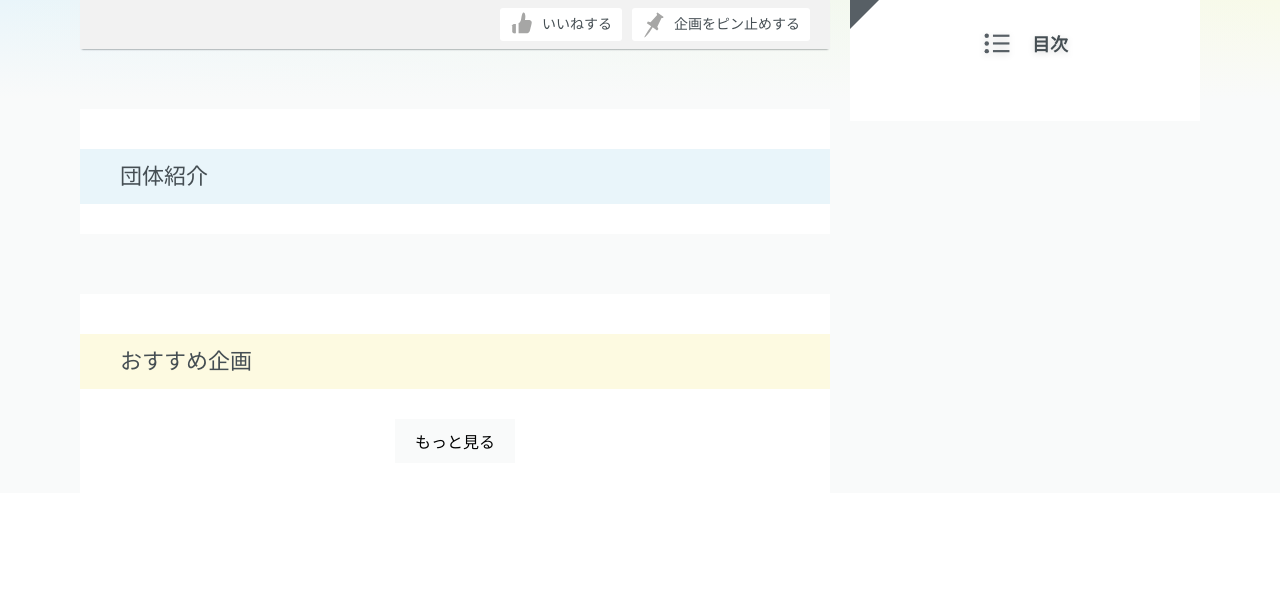
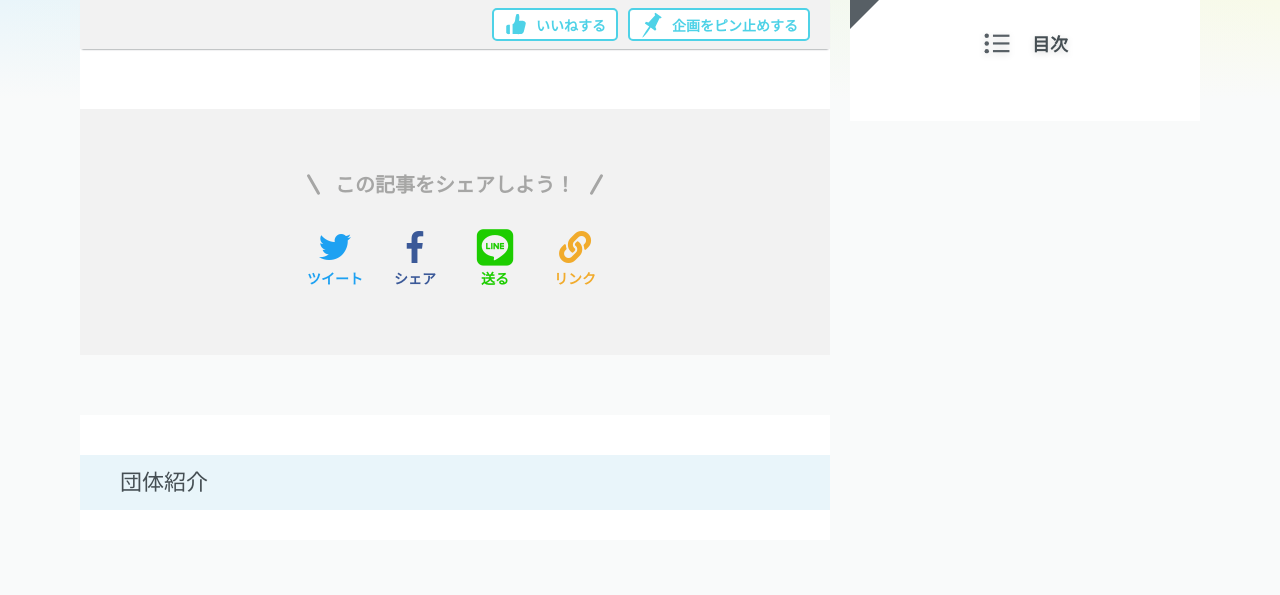
Before and after one commit to Rikoten/site2020, a PHP site: page /event/index.html in a window 1280 px wide. Shown: the part 601-1196 px from the top of the page. Before the commit the page ends 1051 px from the top, so only its background shows below. Run offline with PHP 8.4, Linux system fonts and the light colour scheme; some libraries are stand-ins or nearby versions.

Commit message:
SNSボタン設置

```diff
--- a/css/event.css
+++ b/css/event.css
@@ -93,14 +93,9 @@ aside {
 
 .iframe-changer {
   margin-bottom: 30px;
-  overflow-x: scroll;
-}
-
-.iframe-changer ul {
-  align-items: center;
-  justify-content: center;
-  display: flex;
-  width: 1400px;
+  overflow-x: auto;
+  white-space: nowrap;
+  width: 100%;
 }
 
 .iframe-changer li {
@@ -111,6 +106,7 @@ aside {
   margin-right: 30px;
   padding: 5px 20px 5px 10px;
   box-shadow: 0 3px 6px 0px rgba(0, 0, 0, .16);
+  display: inline-block;
 }
 
 .iframe-changer li:last-child {
@@ -274,7 +270,6 @@ button:focus {
 ul.pagination {
   display: flex;
   margin: 30px auto 0;
-  padding-bottom: 60px;
   list-style-type: none;
   justify-content: center;
 }
@@ -769,10 +764,12 @@ article .bar button {
   height: 33px;
   line-height: 30px;
   background-color: #FFF;
-  border-radius: 3px;
+  border-radius: 5px;
   margin-left: 10px;
-  color: inherit;
+  color: #4ED2E7;
   transition: 0.4s;
+  font-weight: bold;
+  border: 2px solid #4ED2E7;
 }
 
 article .bar button:hover {
@@ -790,7 +787,7 @@ article .bar button.thumbs-up::before {
   width: 30px;
   height: 30px;
   background: url("/img/iconSet.svg") no-repeat;
-  background-position: -60px -32px;
+  background-position: -60px -94px;
   background-size: 180px 120px;
   vertical-align: middle;
   transform: scale(0.85);
@@ -800,16 +797,15 @@ article .bar button.pin::before {
   width: 30px;
   height: 30px;
   background: url("/img/iconSet.svg") no-repeat;
-  background-position: 0px -30px;
+  background-position: -30px -92px;
   background-size: 180px 120px;
   vertical-align: middle;
 }
 
 article .bar button.thumbs-up-clicked,
 article .bar button.pin-clicked {
-  background-color: #3BA2E7;
+  background-color: #4ED2E7;
   color: white;
-  font-weight: bold;
 }
 
 article .bar button.thumbs-up-clicked::before {
@@ -817,7 +813,7 @@ article .bar button.thumbs-up-clicked::before {
 }
 
 article .bar button.pin-clicked::before {
-  background-position: -150px -30px;
+  background-position: -150px -32px;
 }
 
 article section:not(.article) {
@@ -1116,6 +1112,89 @@ article a.link-web-article:hover {
   background-color: var(--color-lightgray);
 }
 
+article .share {
+  padding: 30px 0 60px 0;
+  margin-top: 60px;
+  background-color: var(--color-gray);
+}
+
+article .share p {
+  text-align: center;
+  font-size: 20px;
+  font-weight: bold;
+  color: #A6A6A5;
+  margin-bottom: 30px;
+}
+
+article .share p::before,
+article .share p::after {
+  content: "";
+  height: 23px;
+  width: 3px;
+  border-radius: 5px;
+  background-color: #A6A6A5;
+  display: inline-block;
+  vertical-align: text-bottom;
+}
+
+article .share p::before {
+  margin-right: 20px;
+  transform: rotateZ(-30deg);
+}
+
+article .share p::after {
+  margin-left: 20px;
+  transform: rotateZ(30deg);
+}
+
+article .share ul {
+  display: flex;
+  justify-content: center;
+}
+
+article .share li {
+  width: 60px;
+}
+
+article .share li:not(:last-child) {
+  margin-right: 20px;
+}
+
+article .share span {
+  font-weight: bold;
+  font-size: 14px;
+}
+
+article .share .fa-twitter,
+article .share .fa-twitter ~ span {
+  color: #1DA1F2;
+}
+
+article .share .fa-facebook-f,
+article .share .fa-facebook-f ~ span {
+  color: #3b5998;
+}
+
+article .share .fa-line,
+article .share .fa-line ~ span {
+  color: #1dcd00;
+  transform: scale(1.3);
+}
+
+article .share .fa-link,
+article .share .fa-link ~ span {
+  color: #f1ab2c
+}
+
+article .share a {
+  text-align: center;
+}
+
+article .share i {
+  display: block;
+}
+
+
 /* 2カラムレイアウトの横幅1330px + 左右余白40px */
 @media screen and (max-width: 1370px) {
   main, aside, .iframe-wrapper {
@@ -1180,6 +1259,10 @@ article a.link-web-article:hover {
   #title-header .title-wrapper {
     margin: 0 auto;
   }
+
+  .youtube-live {
+    width: 100%;
+  }
 }
 
 @media screen and (max-width: 790px) {
@@ -1225,8 +1308,9 @@ article a.link-web-article:hover {
   }
 
   article .bar button {
-    width: 40px;
+    width: 35px;
     overflow: hidden;
+    padding-left: 1px;
   }
 
   article .file-wrapper {
--- a/event/index.html
+++ b/event/index.html
@@ -8,6 +8,7 @@
   <meta name = "description" content = "">
   <link rel = "stylesheet" href = "/css/event.css">
   <link rel = "stylesheet" href = "/css/common.css">
+  <link href="https://use.fontawesome.com/releases/v5.6.1/css/all.css" rel="stylesheet">
   <!--<script src="https://code.jquery.com/jquery-3.5.1.js" integrity="sha256-QWo7LDvxbWT2tbbQ97B53yJnYU3WhH/C8ycbRAkjPDc=" crossorigin="anonymous"></script>-->
 </head>
 
@@ -24,23 +25,6 @@
     </div>
   </header>
 
-  <!--
-  <div class = "youtube-live">
-    <div class = "iframe-wrapper">
-      <iframe src="https://www.youtube.com/embed/SIYQYDslpJc" frameborder="0" allow="accelerometer; autoplay; clipboard-write; encrypted-media; gyroscope; picture-in-picture" allowfullscreen></iframe>
-    </div>
-    <div class = "iframe-changer">
-      <ul>
-        <li class = "done"><div>配信済み</div><div>7<span>日</span>11:<span>00</span> ~ 12:<span>00</span></div></li>
-        <li class = "done"><div>配信済み</div><div>7<span>日</span>13:<span>00</span> ~ 14:<span>00</span></div></li>
-        <li class = "on-air"><div>配信中</div><div>7<span>日</span>15:<span>00</span> ~ 16:<span>00</span></div></li>
-        <li class = "scheduled"><div>配信予定</div><div>7<span>日</span>17:<span>00</span> ~ 18:<span>00</span></div></li>
-        <li class = "scheduled"><div>配信予定</div><div>8<span>日</span>11:<span>00</span> ~ 12:<span>00</span></div></li>
-      </ul>
-    </div>
-  </div>
-  -->
-
   <main>
     <article>
       <div class = "bar">
@@ -50,6 +34,16 @@
       </div>
 
       <section class = "article"></section>
+
+      <div class = "share">
+        <p>この記事をシェアしよう！</p>
+        <ul>
+          <li><a><i class="fab fa-twitter fa-2x"></i><span>ツイート</span></a></li>
+          <li><a><i class="fab fa-facebook-f fa-2x"></i><span>シェア</span></a></li>
+          <li><a><i class="fab fa-line fa-2x"></i><span>送る</span></a></li>
+          <li><a><i class="fas fa-link fa-2x"></i><span>リンク</span></a></li>
+        </ul>
+      </div>
     </article>
 
 
--- a/js/article-index.js
+++ b/js/article-index.js
@@ -288,7 +288,7 @@ const placeData = getJSON.then((obj) => {
   else $info.firstElementChild.classList.add("first-span");
 
   /* データがあればHTMLを生成し挿入 */
-  //if(eventData["mainMovie"]) placeMovie(eventData["mainMovie"]);
+  if(eventData["mainMovie"]) placeMovie(eventData["mainMovie"]);
   if(eventData["youtubeLive"]) placeLive(eventData["youtubeLive"]);
   if(eventData["articleData"]) placeArticle(eventData["articleData"]);
   if(eventData["zoomDesc"]) placeZoom(eventData);
@@ -313,7 +313,7 @@ const placeData = getJSON.then((obj) => {
   html.push(`<h3>${eventData["groupName"]}</h3><p>${eventData["groupDesc"]}</p><div class = "group-link">${link.join("")}</div>`);
   $groupDesc.insertAdjacentHTML("beforeend", html);
 
-  //placeOtherEvent(obj);
+  placeOtherEvent(obj);
 
   return new Promise((resolve, reject) => {
     resolve(obj);
```
Also changed, not shown: event/htmlExample.html (+15 -0 lines).
